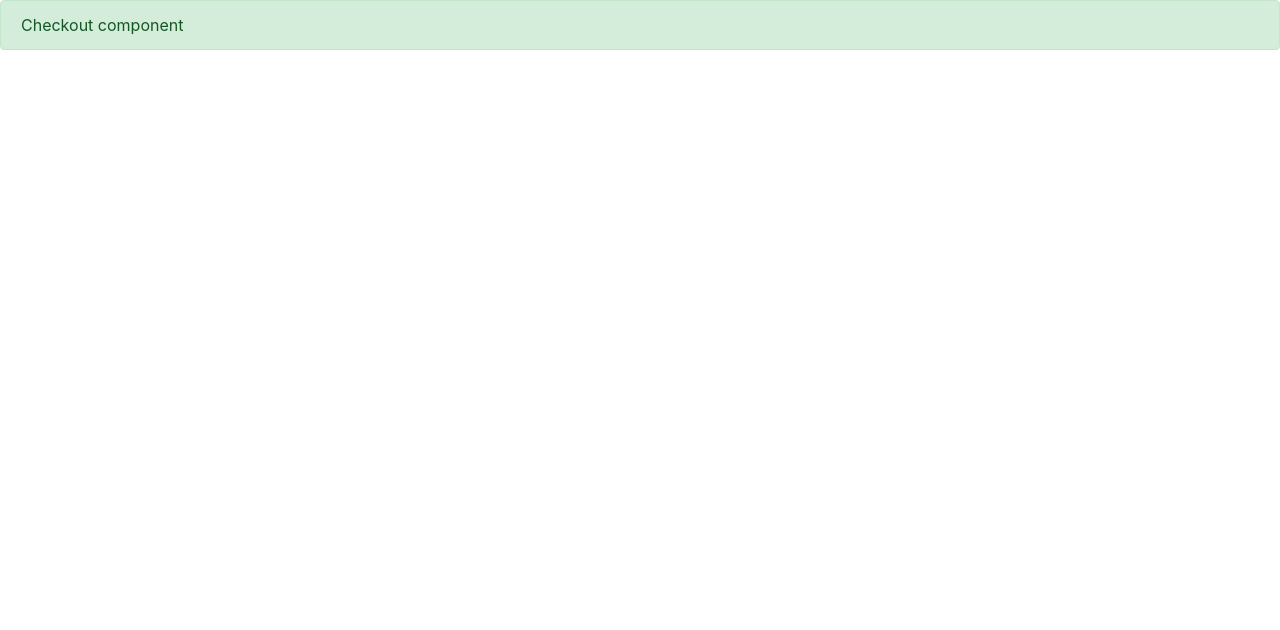
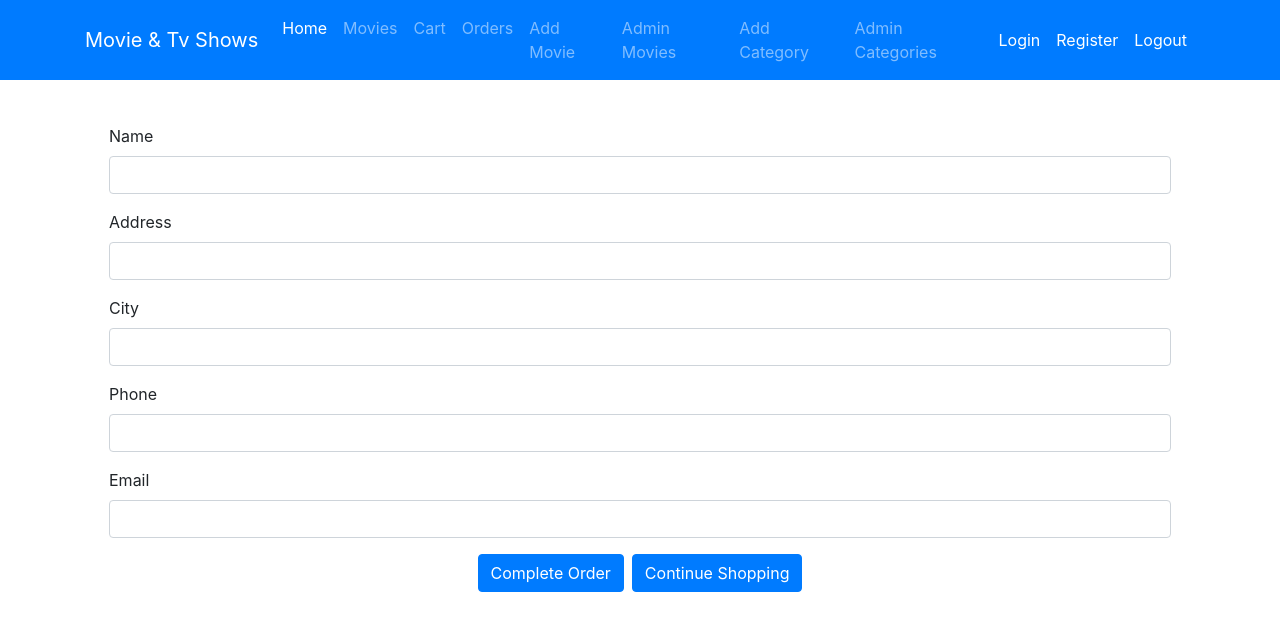
Before and after one commit to cihatsolak/movie-shows-angular10, an Angular app: page /checkout in a window 1280 px wide. Shown: the top 630 px of the page. Built offline with nearby package versions, Linux system fonts and the light colour scheme.

Commit message:
registration of the order

```diff
--- a/src/app/model/cart.model.ts
+++ b/src/app/model/cart.model.ts
@@ -34,7 +34,7 @@
     }
   }
 
-  clear() {
+  clearCart() {
     this.items = [];
     this.itemCount = 0;
     this.total = 0;
--- /dev/null
+++ b/src/app/model/order.model.ts
@@ -0,0 +1,22 @@
+import { Injectable } from '@angular/core';
+import { Cart } from './cart.model';
+
+@Injectable()
+export class Order {
+  public id: number;
+  public name: string;
+  public address: string;
+  public city: string;
+  public phone: string;
+  public email: string;
+
+  public isSent: boolean = false;
+
+  constructor(public cart: Cart) {}
+
+  clearOrder() {
+    this.id = this.name = this.address = this.city = this.phone = this.email = null;
+    this.isSent = false;
+    this.cart.clearCart();
+  }
+}
--- /dev/null
+++ b/src/app/model/order.repository.ts
@@ -0,0 +1,18 @@
+import { Injectable, ɵɵgetInheritedFactory } from '@angular/core';
+import { Observable } from 'rxjs';
+import { Order } from './order.model';
+import { RestService } from './rest.service';
+
+@Injectable()
+export class OrderRepository {
+  private orders: Order[] = [];
+  constructor(private restService: RestService) {}
+
+  getOrders(): Order[] {
+    return this.orders;
+  }
+
+  saveOrder(order: Order): Observable<Order> {
+    return this.restService.saveOrder(order);
+  }
+}
--- a/src/app/model/rest.service.ts
+++ b/src/app/model/rest.service.ts
@@ -3,6 +3,7 @@
 import { Observable } from 'rxjs';
 import { Category } from './category.model';
 import { Movie } from './movie.model';
+import { Order } from './order.model';
 
 @Injectable()
 export class RestService {
@@ -17,4 +18,8 @@
   getCategories() {
     return this.httpClient.get<Category[]>(`${this.baseUrl}/categories`);
   }
+
+  saveOrder(order: Order): Observable<Order> {
+    return this.httpClient.post<Order>(`${this.baseUrl}/orders`, order);
+  }
 }
--- a/src/app/shop/checkout/checkout.component.css
+++ b/src/app/shop/checkout/checkout.component.css
@@ -0,0 +1,7 @@
+.form-control.ng-touched.ng-invalid {
+  border-left: 5px solid #a94442;
+}
+
+.form-control.ng-dirty.ng-valid {
+  border-left: 5px solid #42a948;
+}
--- a/src/app/shop/checkout/checkout.component.html
+++ b/src/app/shop/checkout/checkout.component.html
@@ -1 +1,95 @@
-<div class="alert alert-success">Checkout component</div>
+<navbar></navbar>
+<div class="container pt-100 mb-5">
+  <div *ngIf="orderSent" class="m-2 text-center">
+    <h2>We thank you!</h2>
+    <p>Your order has been saved.</p>
+    <button class="btn btn-primary" routerLink="/shop">
+      Continue shopping
+    </button>
+  </div>
+
+  <form
+    action=""
+    *ngIf="!orderSent"
+    #form="ngForm"
+    (ngSubmit)="submitOrder(form)"
+    class="m-4"
+  >
+    <div class="form-group">
+      <label for="name">Name</label>
+      <input
+        type="text"
+        name="name"
+        class="form-control"
+        #name="ngModel"
+        [(ngModel)]="order.name"
+        required
+      />
+      <span *ngIf="submitted && name.invalid" class="text-danger">
+        Please enter your name.</span
+      >
+    </div>
+    <div class="form-group">
+      <label for="address">Address</label>
+      <input
+        type="text"
+        name="address"
+        class="form-control"
+        #address="ngModel"
+        [(ngModel)]="order.address"
+        required
+      />
+      <span *ngIf="submitted && address.invalid" class="text-danger">
+        Please enter your address.</span
+      >
+    </div>
+    <div class="form-group">
+      <label for="city">City</label>
+      <input
+        type="text"
+        name="city"
+        class="form-control"
+        #city="ngModel"
+        [(ngModel)]="order.city"
+        required
+      />
+      <span *ngIf="submitted && city.invalid" class="text-danger">
+        Please enter your city.</span
+      >
+    </div>
+    <div class="form-group">
+      <label for="phone">Phone</label>
+      <input
+        type="tel"
+        name="phone"
+        class="form-control"
+        #phone="ngModel"
+        [(ngModel)]="order.phone"
+        required
+      />
+      <span *ngIf="submitted && phone.invalid" class="text-danger">
+        Please enter your phone.</span
+      >
+    </div>
+    <div class="form-group">
+      <label for="email">Email</label>
+      <input
+        type="email"
+        name="email"
+        class="form-control"
+        #email="ngModel"
+        [(ngModel)]="order.email"
+        required
+      />
+      <span *ngIf="submitted && email.invalid" class="text-danger">
+        Please enter your email.</span
+      >
+    </div>
+    <div class="text-center">
+      <button type="submit" class="btn btn-primary">Complete Order</button>
+      <button type="submit" routerLink="/shop" class="btn btn-primary ml-2">
+        Continue Shopping
+      </button>
+    </div>
+  </form>
+</div>
--- a/src/app/shop/checkout/checkout.component.ts
+++ b/src/app/shop/checkout/checkout.component.ts
@@ -1,4 +1,7 @@
 import { Component, OnInit } from '@angular/core';
+import { NgForm } from '@angular/forms';
+import { Order } from 'src/app/model/order.model';
+import { OrderRepository } from 'src/app/model/order.repository';
 
 @Component({
   selector: 'checkout',
@@ -6,7 +9,21 @@
   styleUrls: ['./checkout.component.css'],
 })
 export class CheckoutComponent implements OnInit {
-  constructor() {}
+  orderSent: boolean = false;
+  submitted: boolean = false;
+  constructor(public order: Order, private orderRepository: OrderRepository) {}
 
   ngOnInit(): void {}
+
+  submitOrder(form: NgForm) {
+    this.submitted = true;
+
+    if (form.valid) {
+      this.orderRepository.saveOrder(this.order).subscribe((order) => {
+        this.order.clearOrder();
+        this.orderSent = true;
+        this.submitted = false;
+      });
+    }
+  }
 }
```
Also changed, not shown: src/app/model/model.module.ts (+10 -1 lines).
